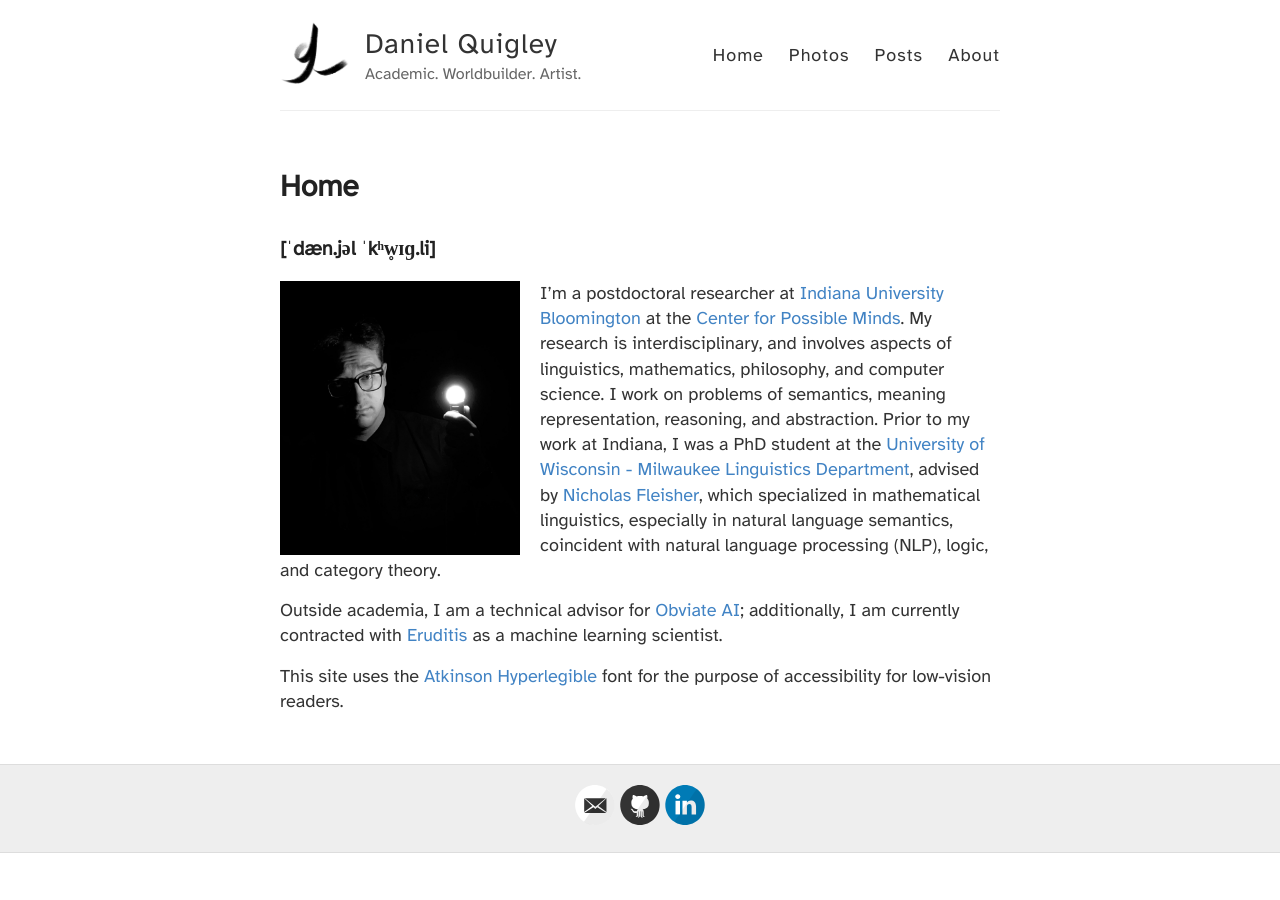
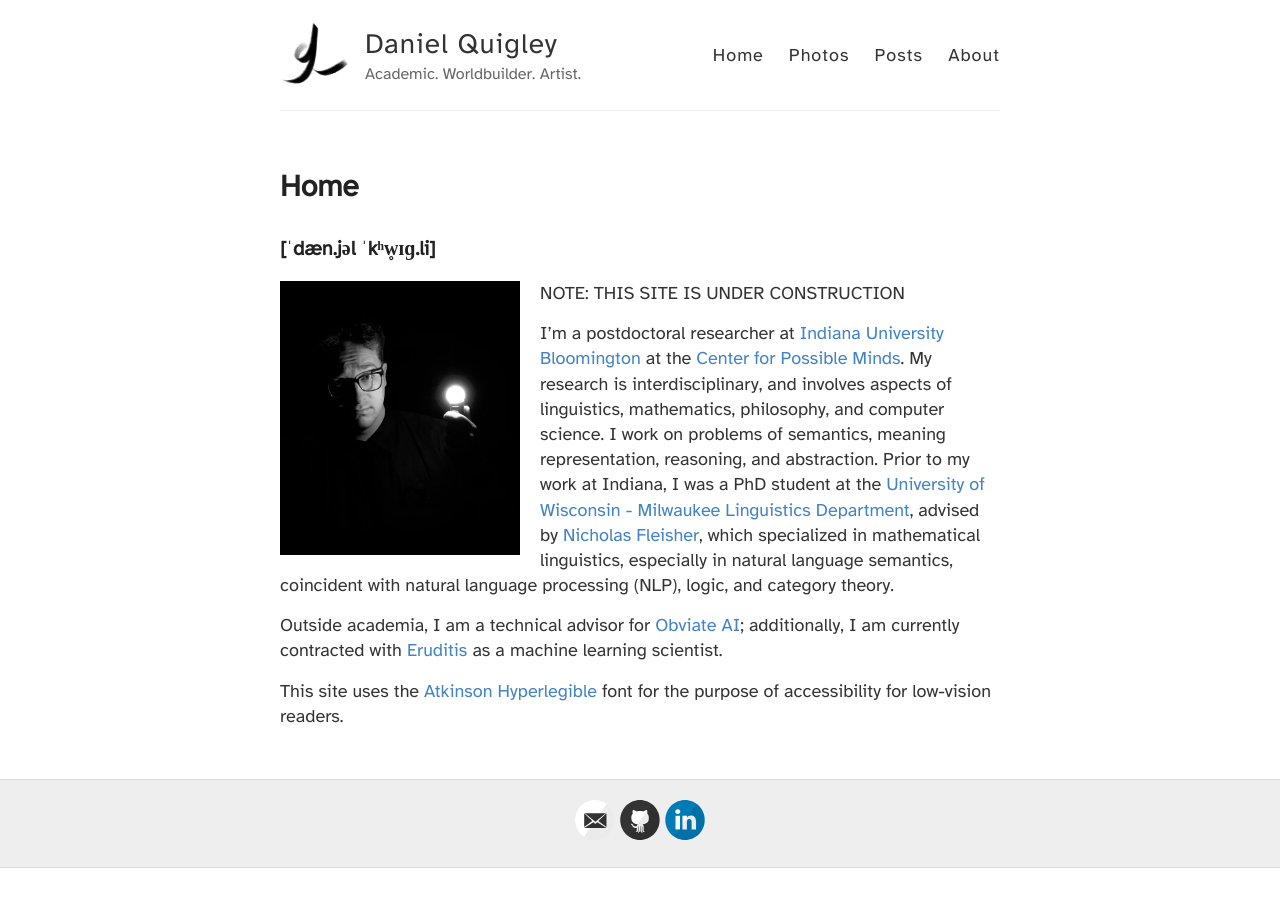
Before and after one commit to deltaquebec/dquigley.art, a Jekyll site: the page built from index.md, in a window 1280 px wide. Built offline with Jekyll 4.4.1, drawn with Linux system fonts in a browser that asks for light colours.

Commit message:
Update index.md

```diff
--- a/index.md
+++ b/index.md
@@ -9,6 +9,7 @@ title: Home
 -->
 <img src="/images/quigley_daniel_one_light_3_crop_2.jpg" alt="Profile Picture" style="float: left; margin-right: 20px; width: 240px;">
 
+NOTE: THIS SITE IS UNDER CONSTRUCTION
 
 I'm a postdoctoral researcher at [Indiana University Bloomington](https://bloomington.iu.edu/) at the [Center for Possible Minds](https://www.possibleminds.org/). My research is interdisciplinary, and involves aspects of linguistics, mathematics, philosophy, and computer science. I work on problems of semantics, meaning representation, reasoning, and abstraction. Prior to my work at Indiana, I was a PhD student at the [University of Wisconsin - Milwaukee](https://uwm.edu/) [Linguistics Department](https://uwm.edu/linguistics/), advised by [Nicholas Fleisher](https://uwm.edu/linguistics/people/fleisher-nicholas/), which specialized in mathematical linguistics, especially in natural language semantics, coincident with natural language processing (NLP), logic, and category theory.
 
```
